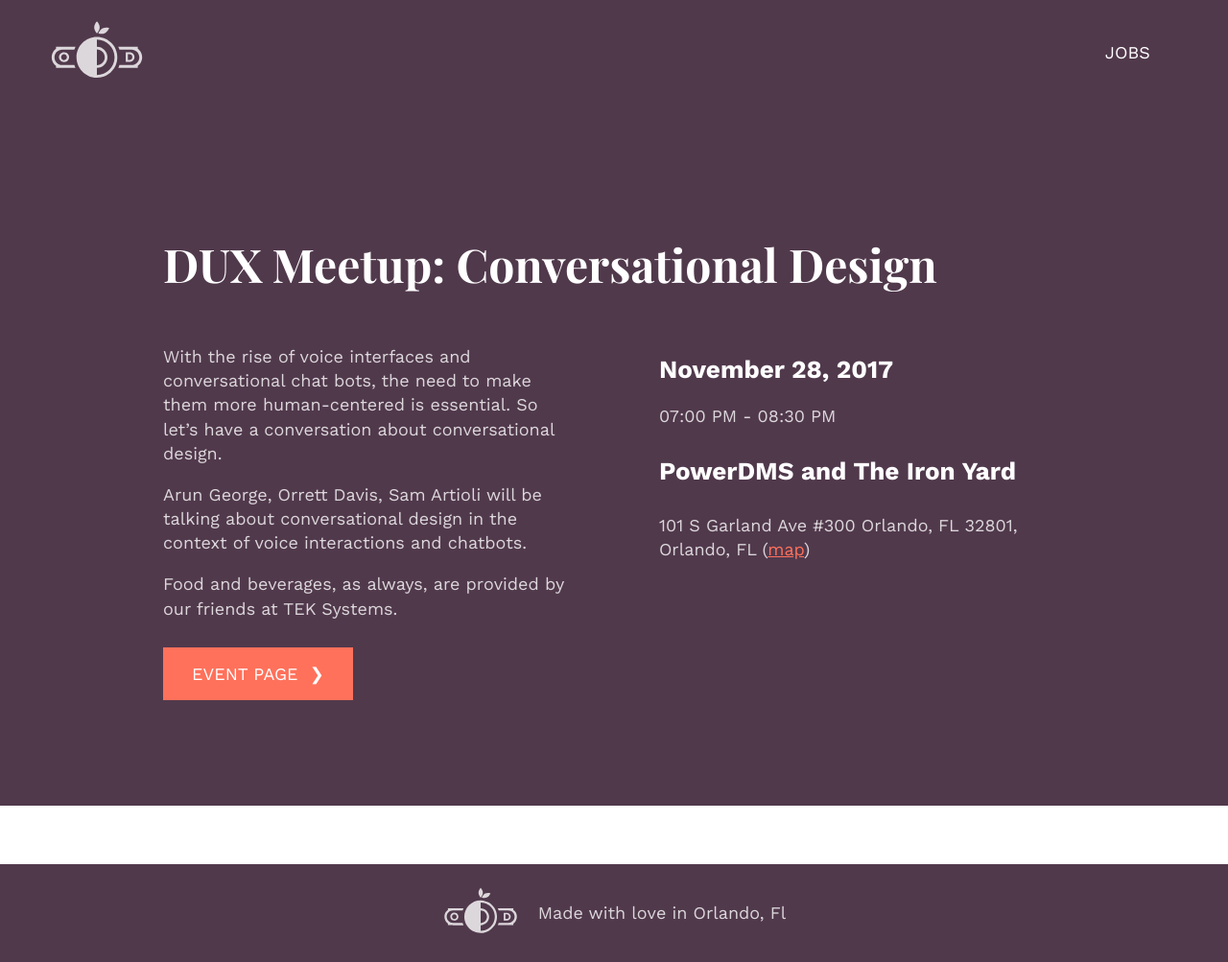
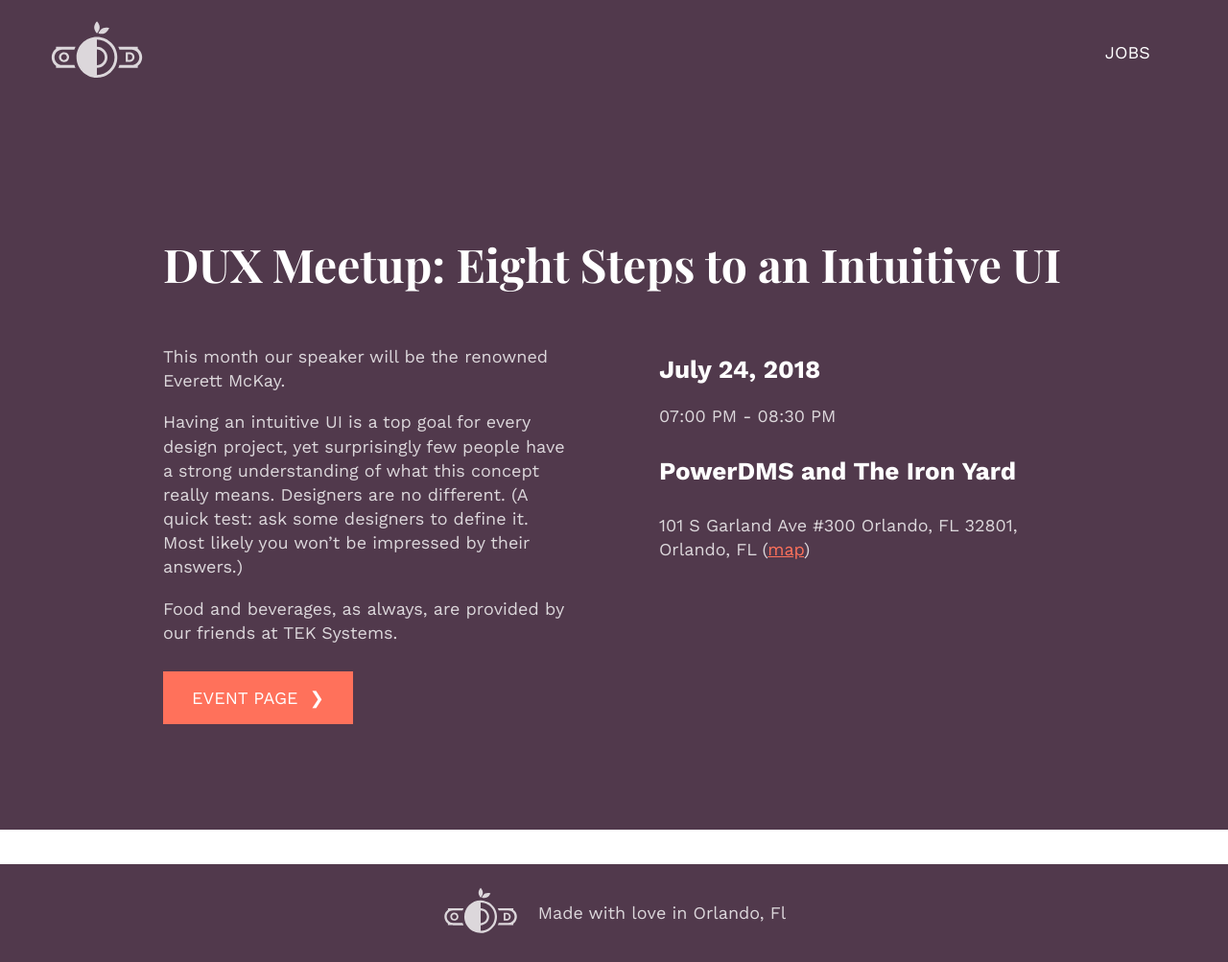
Before and after one commit to whosdustin/orlando-designers, a Jekyll site: the page built from _events/DUX-Meetup.markdown, in a window 1280 px wide. Shown: the whole page at 96% size. Built offline with Jekyll 4.4.1, drawn with Linux system fonts in a browser that asks for light colours; comment, search, counter and statistics services are not loaded.

Commit message:
Updated Dux Meetup

```diff
--- a/_events/DUX-Meetup.markdown
+++ b/_events/DUX-Meetup.markdown
@@ -1,15 +1,14 @@
 ---
-title: 'DUX Meetup: Conversational Design'
-start_date: 2017-11-28 19:00:00 -05:00
-end_date: 2017-11-28 20:30:00 -05:00
+title: 'DUX Meetup: Eight Steps to an Intuitive UI'
+start_date: 2018-07-24 19:00:00 -04:00
+end_date: 2018-07-24 20:30:00 -04:00
 location_name: PowerDMS and The Iron Yard
 address: '101 S Garland Ave #300 Orlando, FL 32801, Orlando, FL'
-link: https://www.meetup.com/Downtown-UX-Meetup/events/244999762/
+link: https://www.meetup.com/Downtown-UX-Meetup/events/251754138/
 ---
 
+This month our speaker will be the renowned Everett McKay.
 
-With the rise of voice interfaces and conversational chat bots, the need to make them more human-centered is essential. So let's have a conversation about conversational design.
-
-Arun George, Orrett Davis, Sam Artioli will be talking about conversational design in the context of voice interactions and chatbots.
+Having an intuitive UI is a top goal for every design project, yet surprisingly few people have a strong understanding of what this concept really means. Designers are no different. (A quick test: ask some designers to define it. Most likely you won’t be impressed by their answers.)
 
 Food and beverages, as always, are provided by our friends at TEK Systems.
```
